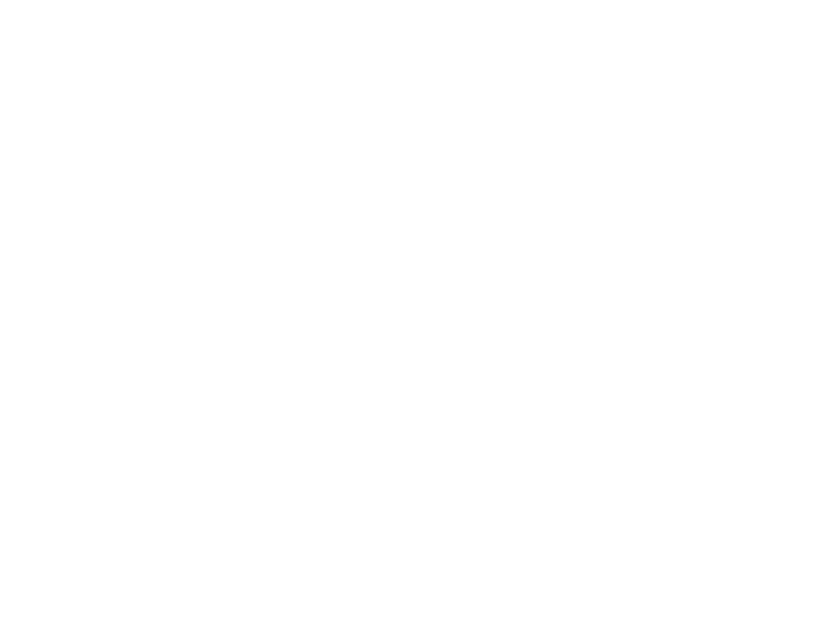
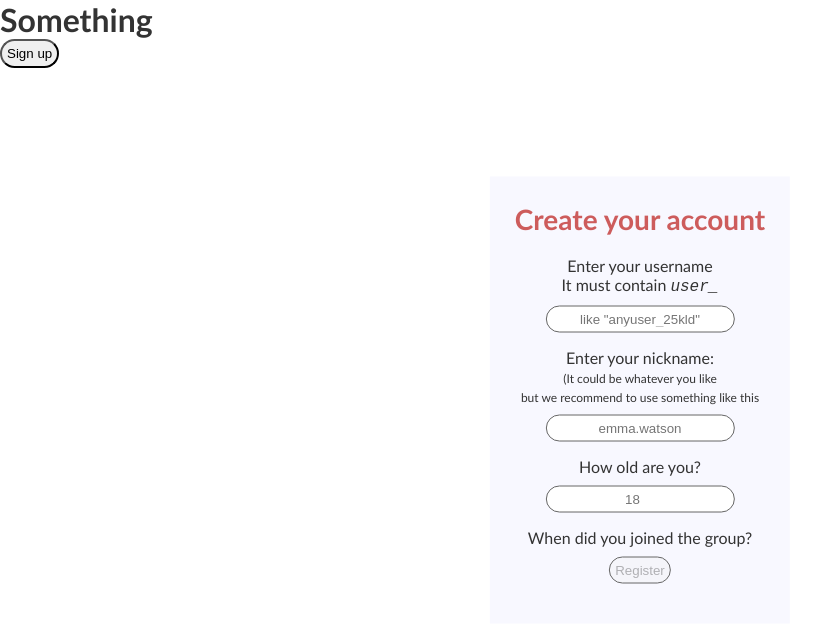
Before and after one commit to ASeegull/DOM-BOM-Homework, a plain HTML site: page index.html in a window 1280 px wide. Shown: the whole page, without its empty margins (0-828 px from the left). Drawn offline with Linux system fonts and the light colour scheme.

Commit message:
Adds dynamicly created form and styles for it

```diff
--- a/index.html
+++ b/index.html
@@ -5,14 +5,17 @@
     <meta charset="UTF-8">
     <meta name="viewport" content="width=device-width, initial-scale=1.0">
     <meta http-equiv="X-UA-Compatible" content="ie=edge">
-    <title>JS-Lang</title>
+    <title>DOM&BOM Homework</title>
     <style>
    @import 'style.css';
     </style>
 </head>
 
 <body>
-
+<header>
+    <h1>Something</h1>
+    <input type="button" value="Sign up">
+</header>
 <script src="script.js"></script>
 </body>
 
--- a/script.js
+++ b/script.js
@@ -0,0 +1,87 @@
+
+    var createContainer = document.createElement('div');
+        createContainer.setAttribute('class','form-container');
+    document.body.appendChild(createContainer);
+    var container = document.querySelector('div.form-container');
+    var createHeading = document.createElement('h2');
+    createHeading.innerText = 'Create your account';
+    container.appendChild(createHeading);
+    var form = document.createElement('form');
+    var username_lb = document.createElement('label');
+    var username_in = document.createElement('input');
+    var nickname_lb = document.createElement('label');
+    var nickname_in = document.createElement('input');
+    var age_lb = document.createElement('label');
+    var age_in = document.createElement('input');
+    var joined_lb = document.createElement('label');
+    var joined_in = document.createElement('input');
+container.appendChild(form);
+    var formAppend = [username_lb, username_in, nickname_lb, nickname_in, age_lb, age_in, joined_lb, joined_in];
+
+    function setAttributes(el, attrs) {
+        for (var key in attrs) {
+            el.setAttribute(key, attrs[key]);
+        }
+    }
+
+    setAttributes(form, {
+        "id": "user-login",
+        "name":  "login",
+    "action": "https://aseegull.github.io/DOM-BOM-Homework",
+    "method": "post",
+    "autocomplete":"off",
+    "onsubmit": "return validateForm();"
+    });
+
+    setAttributes(username_in, {
+        "class": "pass",
+        "id": "username",
+        "name":  "username",
+        "type": "text",
+        "placeholder": 'like "anyuser_25kld"',
+        "autocomplete":"off"
+    });
+
+    setAttributes(nickname_in, {
+        "class": "pass",
+        "id": "nickname",
+        "name":  "nickname",
+        "type": "text",
+        "placeholder": 'emma.watson',
+        "autocomplete":"off"
+    });
+
+    setAttributes(age_in, {
+        "class": "pass",
+        "id": "age",
+        "name":  "nickname",
+        "type": "number",
+        "placeholder": '18',
+        "autocomplete":"off"
+    });
+
+    setAttributes(joined_in, {
+        "class": "pass",
+        "id": "age",
+        "name":  "nickname",
+        "type": "submit",
+        "value": "Register",
+        "disabled":"true"
+    });
+
+    nickname_lb.innerHTML = "Enter your nickname:<br /><span class='small'>" + "(It could be whatever you like<br />" +
+        "but we recommend to use something like this</span>";
+    nickname_lb.setAttribute('for', 'nickname');
+    username_lb.innerHTML = "Enter your username<br />" + "It must contain <kbd>user_</kbd>";
+    username_lb.setAttribute('for', 'username');
+    age_lb.innerText = "How old are you?";
+    age_lb.setAttribute('for', 'age');
+    joined_lb.innerText = "When did you joined the group?";
+    joined_lb.setAttribute('for', 'joined');
+
+    var getForm = document.getElementById('user-login');
+    getForm.appendChild(nickname_in);
+
+    formAppend.forEach(function(el) {
+    getForm.appendChild(el);
+    });
--- a/style.css
+++ b/style.css
@@ -0,0 +1,68 @@
+* {
+    margin: 0;
+    padding: 0;
+    box-sizing: border-box;
+}
+
+body {
+    font-family: 'Candara', sans-serif;
+    font-size: 16px;
+    color: #333;
+}
+/*div.cover {*/
+    /*position: absolute;*/
+    /*width: 100%;*/
+    /*height: 100%;*/
+    /*background-color: rgba(85, 85, 85, 0.7);*/
+/*}*/
+.form-container {
+    background-color: ghostwhite;
+    padding: 25px;
+    text-align: center;
+    position: fixed;
+    top: 50%;
+    left: 50%;
+    width: auto;
+    height: auto;
+    -webkit-transform: translate(-50%,-50%);
+    -moz-transform: translate(-50%,-50%);
+    -ms-transform: translate(-50%,-50%);
+    -o-transform: translate(-50%,-50%);
+    transform: translate(-50%,-50%);
+}
+h2 {
+    font-size: 28px;
+    color: indianred;
+    margin-bottom: 20px;
+}
+form > * {
+    display: block;
+    margin: 10px auto;
+}
+
+input {
+    margin-bottom: 15px;
+    padding: 5px;
+    border-radius: 15px;
+    text-align: center;
+}
+input:focus {
+    outline: none;
+    background-color: lightgoldenrodyellow;
+    border: double 2px #666;
+}
+.pass {
+    border: solid 1px #666;
+}
+
+.invalidInput {
+    border: solid 3px #ca191d;
+}
+
+kbd {
+font-style: oblique;
+}
+
+span.small {
+    font-size: 12px;
+}
```
